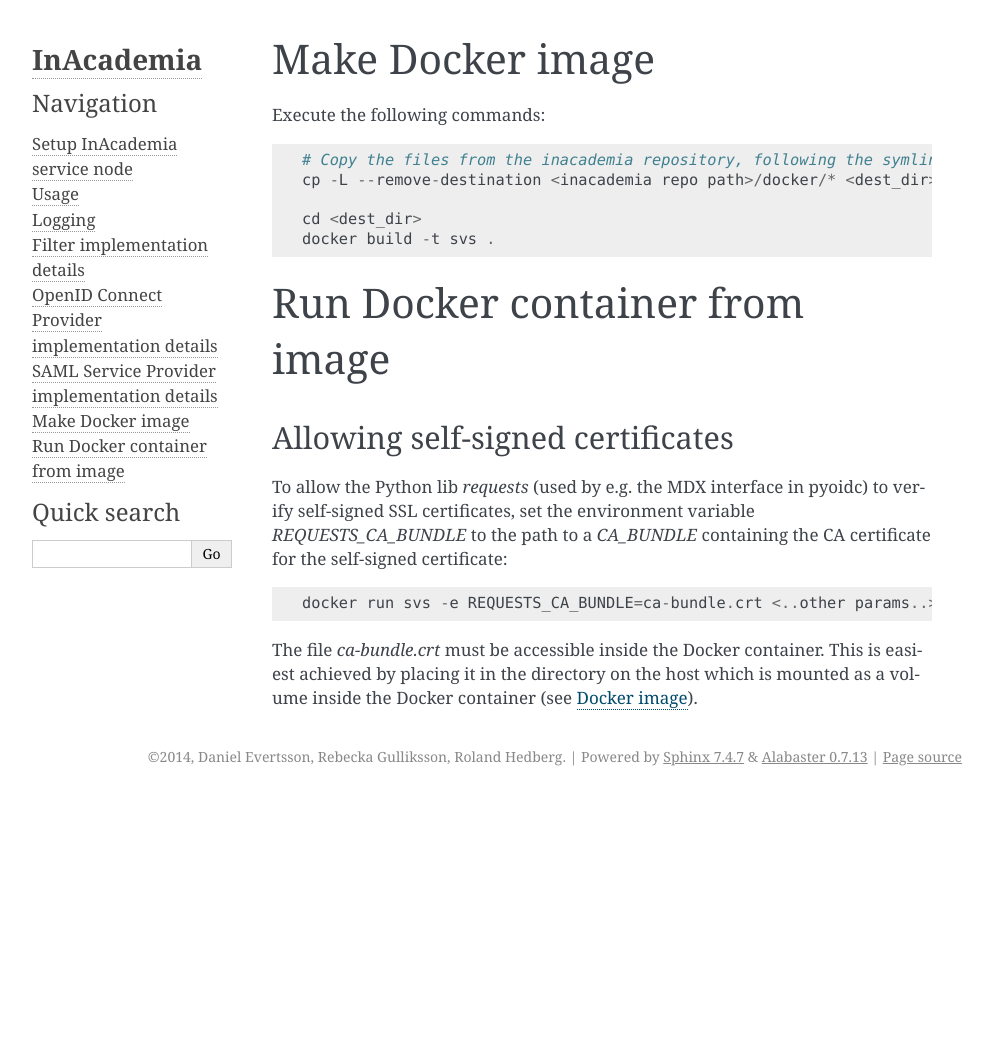
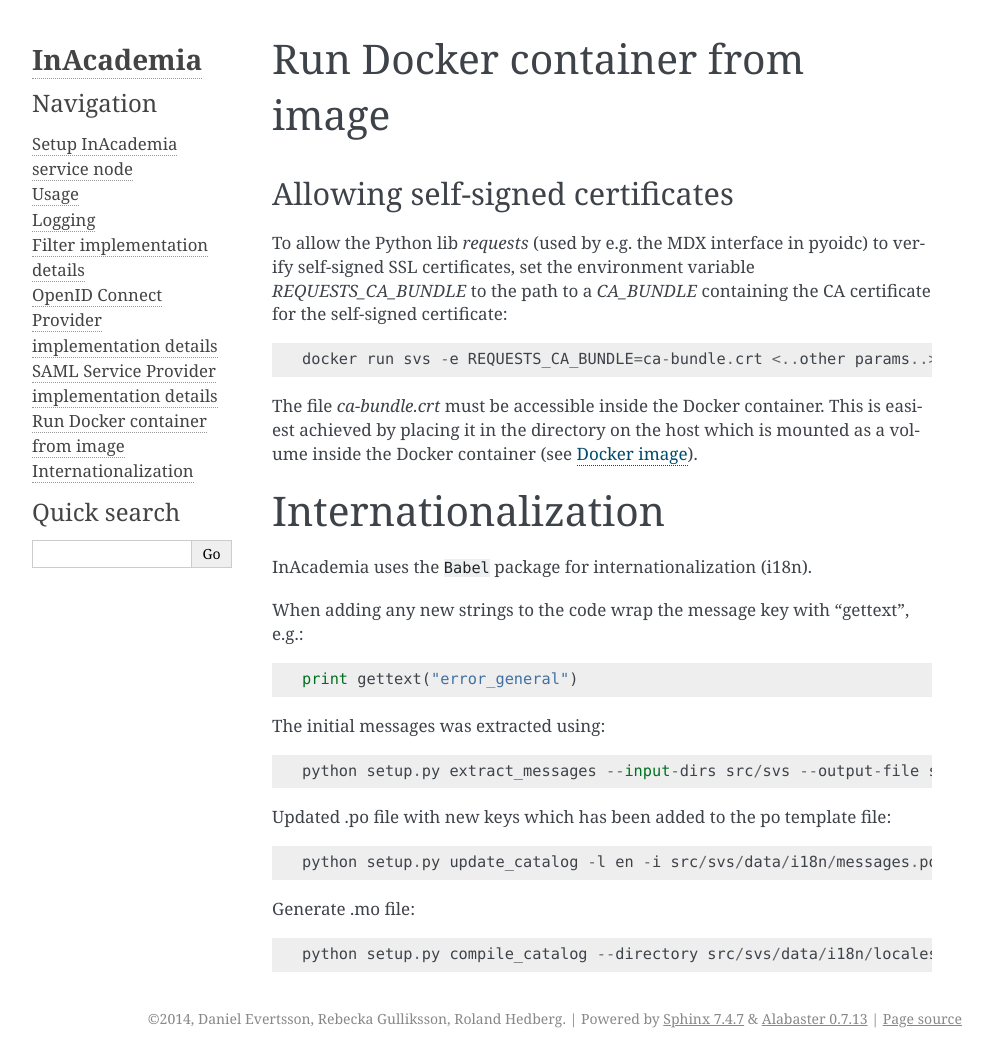
Before and after one commit to saxtouri/svs, a Sphinx documentation site: the page built from doc/developer/dev.rst, in a window 1280 px wide. Shown: the whole page, without its empty margins (148-1141 px from the left). Built offline with Sphinx 7.4.7, drawn with Linux system fonts in a browser that asks for light colours; before the commit the page ends 900 px from its top, so only the background shows below that.

Commit message:
Updated developer documentation.

```diff
--- a/doc/developer/dev.rst
+++ b/doc/developer/dev.rst
@@ -1,15 +1,3 @@
-Make Docker image
-#################
-
-Execute the following commands::
-
-    # Copy the files from the inacademia repository, following the symlinks
-    cp -L --remove-destination <inacademia repo path>/docker/* <dest_dir>
-
-    cd <dest_dir>
-    docker build -t svs .
-
-
 Run Docker container from image
 ###############################
 
@@ -23,3 +11,26 @@
 
 The file `ca-bundle.crt` must be accessible inside the Docker container. This is easiest achieved by placing it in the
 directory on the host which is mounted as a volume inside the Docker container (see :ref:`docker_image`).
+
+
+Internationalization
+####################
+
+InAcademia uses the ``Babel`` package for internationalization (i18n).
+
+
+When adding any new strings to the code wrap the message key with "gettext", e.g.::
+
+    print gettext("error_general")
+
+The initial messages was extracted using::
+
+    python setup.py extract_messages --input-dirs src/svs --output-file src/svs/data/i18n/messages.pot
+
+Updated .po file with new keys which has been added to the po template file::
+
+    python setup.py update_catalog -l en -i src/svs/data/i18n/messages.pot -o src/svs/data/i18n/locales/en/LC_MESSAGES/messages.po
+
+Generate .mo file::
+
+    python setup.py compile_catalog --directory src/svs/data/i18n/locales/ --locale en
```
Also changed, not shown: doc/system/i18n.rst (deleted, +0 -21 lines).
